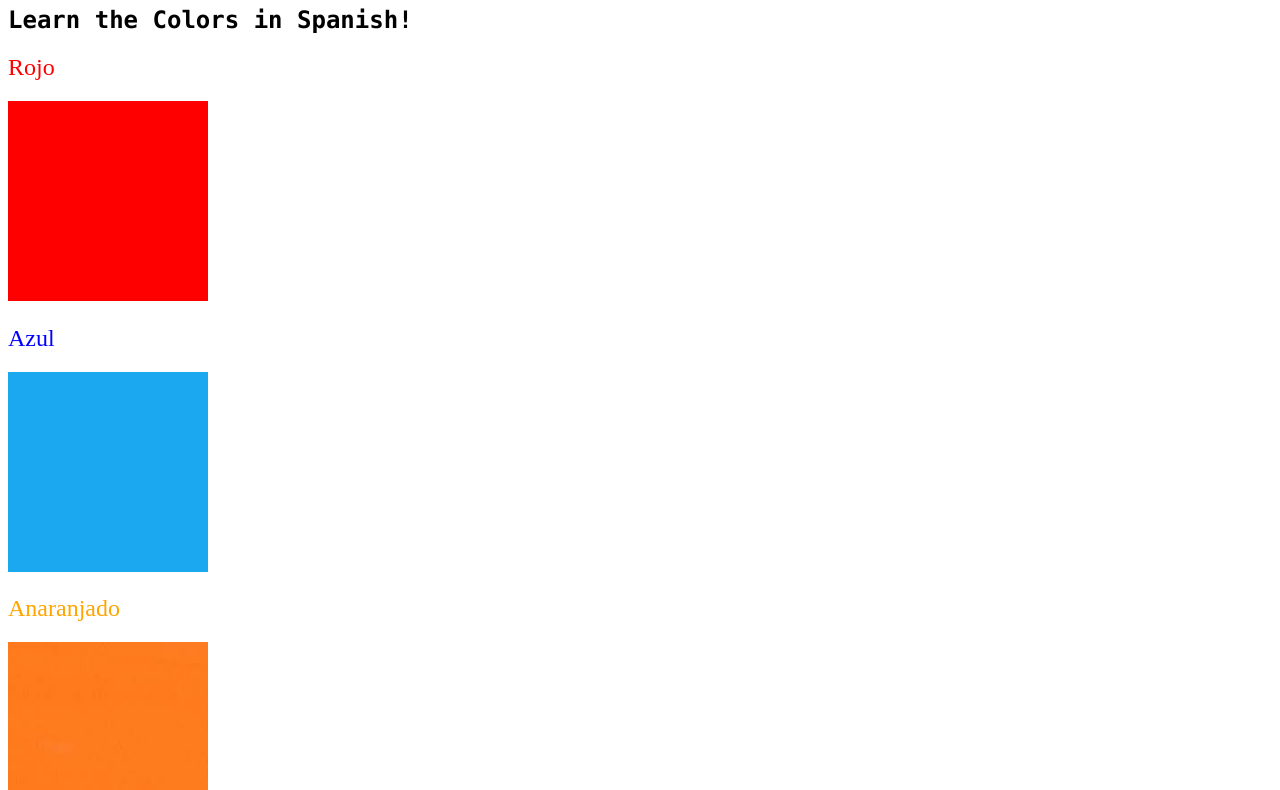
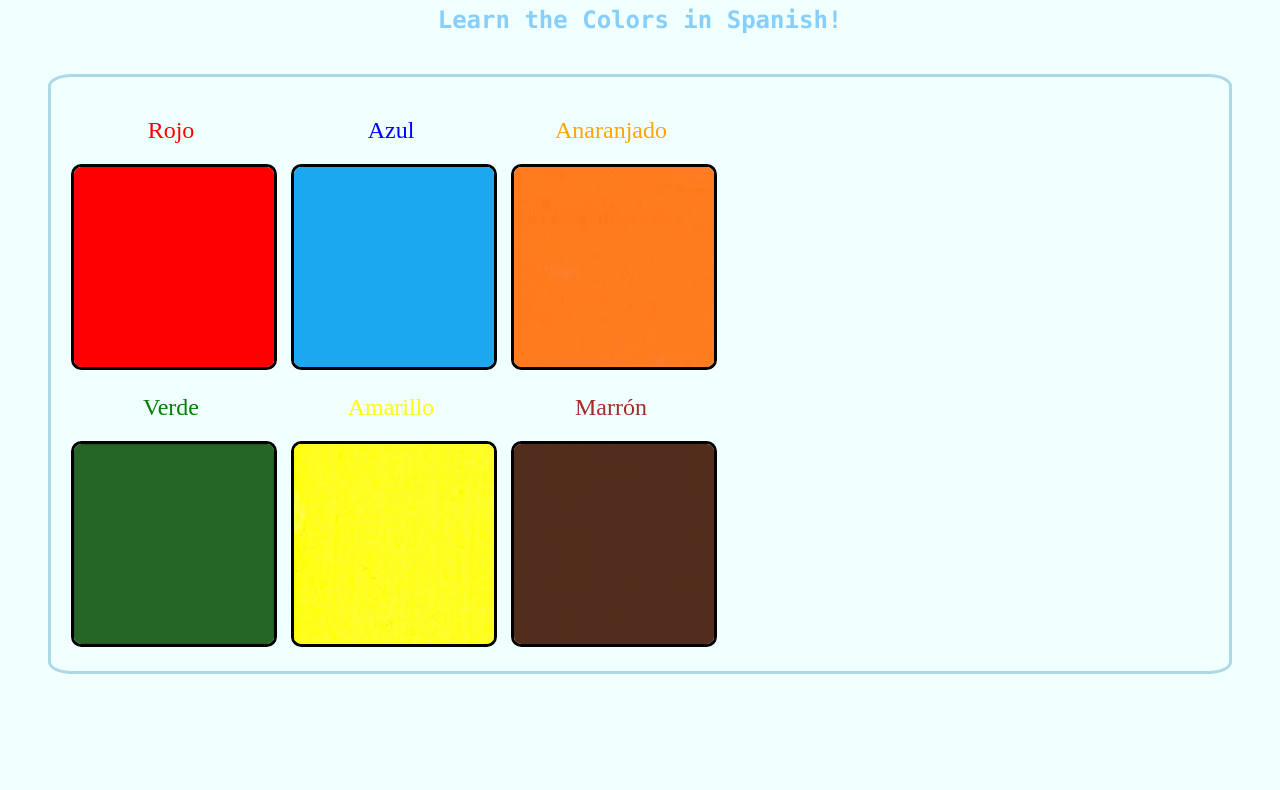
Before and after one commit to saverio-negro/spanish-color-vocab, a plain HTML site: page index.html in a window 1280 px wide. Shown: the part 75-865 px from the top of the page. After the commit the page ends 800 px from the top, so only its background shows below. Drawn offline with Linux system fonts and the light colour scheme.

Commit message:
Add files via upload

```diff
--- a/index.html
+++ b/index.html
@@ -7,10 +7,12 @@
     </head>
 
     <body>
+
         <h1 class="title">Colors</h1>
         <h2 class="title">Learn the Colors in Spanish!</h2>
 
-        <div id="colors-container">
+            <div id="container">
+                <div class="colors-container">
 
                     <div class="color-element" id="red-color">
                         <h2 class="color-title" id="red">Rojo</h2>
@@ -37,6 +39,12 @@
                         <img src="./assets/images/yellow.png" alt="yellow"/>
                     </div>
 
+                    <div class="color-element" id="brown-color">
+                        <h2 class="color-title" id="brown">Marrón</h2>
+                        <img src="./assets/images/brown.png" alt="brown"/>
                     </div>
+
+                </div>
+            <div>
     </body>
 </html>
--- a/style.css
+++ b/style.css
@@ -1,15 +1,42 @@
 .title {
     font-family: Menlo;
+    text-align: center;
+    color: lightskyblue;
+}
+
+body {
+    background-color: azure;
+}
+
+#container {
+    display: flex;
+    align-self: center;
+    align-items: center;
+    margin: 40px;
+    border-style: solid;
+    border-width: 3px;
+    border-color: lightblue;
+    border-radius: 2%;
+}
+
+.colors-container {
+    display: grid;
+    grid-template-columns: 200px 200px 200px ;
+    grid-template-rows: auto;
+    column-gap: 20px;
+    margin: 20px;
 }
 
 .color-title {
     font-weight: normal;
+    text-align: center;
 }
 
 img {
     width: 200px;
     height: 200px;
-    border: 1px black;
+    border-style: solid;
+    border-radius: 5%;
 }
 
 #red {
@@ -31,3 +58,7 @@ img {
 #yellow {
     color: yellow;
 }
+
+#brown {
+    color: brown;
+}
```
Also changed, not shown: assets/images/brown.png (added). Lines whose indentation alone changed are shown as unchanged.
